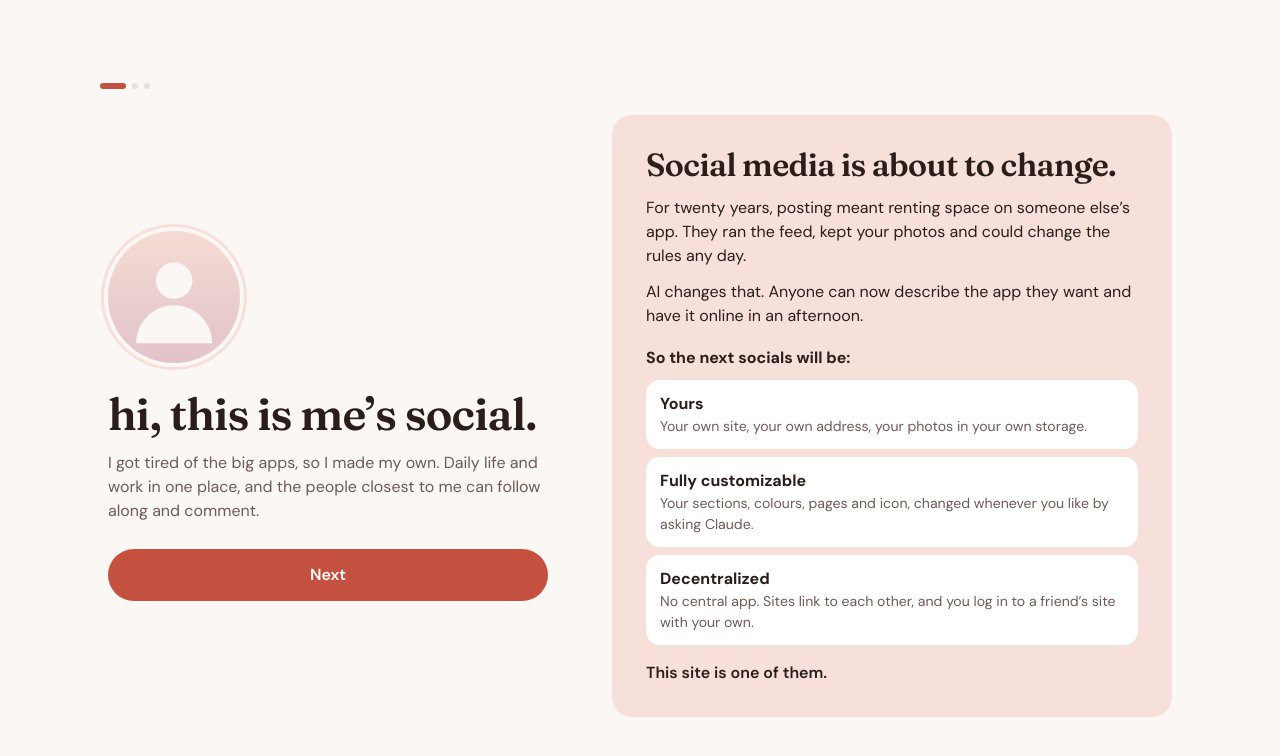
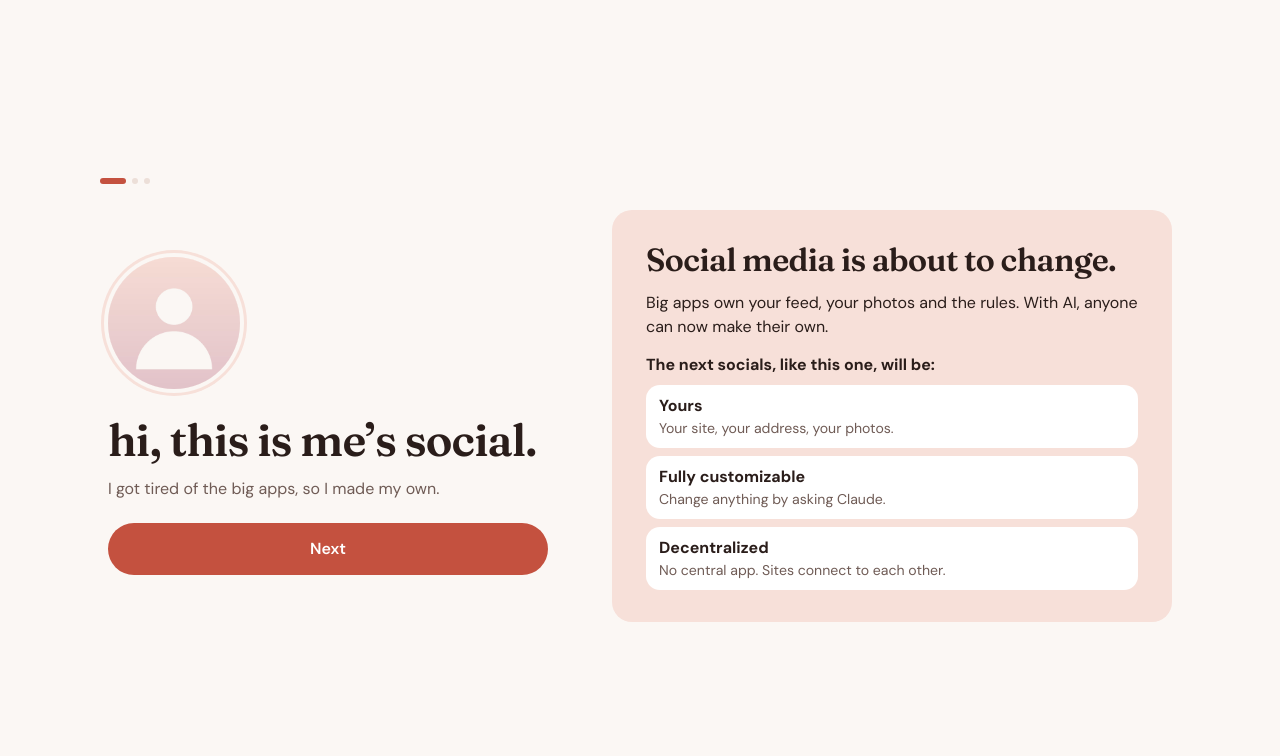
Before and after one commit to evydeveloper-rgb/make-my-own-social, a plain HTML site: page index.html in a window 1280 px wide. Drawn offline with Linux system fonts and the light colour scheme; no server answers.

Commit message:
Shorter first page; keep Next clear of the text
Co-Authored-By: Claude Opus 5.5 <noreply@anthropic.com>

```diff
--- a/config.js
+++ b/config.js
@@ -6,7 +6,7 @@
   ownerPhoto: 'selfies/me-1.jpg',
   bio: 'One line about you.',
   // First screen of the intro, under "hi, this is <handle>'s social."
-  intro: 'I got tired of the big apps, so I made my own. Daily life and work in one place, and the people closest to me can follow along and comment.',
+  intro: 'I got tired of the big apps, so I made my own.',
   // Text on the coloured home-screen icon choices ('' = a plain dot).
   iconText: '',
 
--- a/index.html
+++ b/index.html
@@ -34,17 +34,15 @@
           </div>
           <section class="future">
             <h2 class="display-sm">Social media is about to change.</h2>
-            <p>For twenty years, posting meant renting space on someone else’s app. They ran the feed, kept your photos and could change the rules any day.</p>
-            <p>AI changes that. Anyone can now describe the app they want and have it online in an afternoon.</p>
-            <p class="future-lead">So the next socials will be:</p>
+            <p>Big apps own your feed, your photos and the rules. With AI, anyone can now make their own.</p>
+            <p class="future-lead">The next socials, like this one, will be:</p>
             <ul class="future-list">
-              <li><strong>Yours</strong><span>Your own site, your own address, your photos in your own storage.</span></li>
-              <li><strong>Fully customizable</strong><span>Your sections, colours, pages and icon, changed whenever you like by asking Claude.</span></li>
-              <li><strong>Decentralized</strong><span>No central app. Sites link to each other, and you log in to a friend’s site with your own.</span></li>
+              <li><strong>Yours</strong><span>Your site, your address, your photos.</span></li>
+              <li><strong>Fully customizable</strong><span>Change anything by asking Claude.</span></li>
+              <li><strong>Decentralized</strong><span>No central app. Sites connect to each other.</span></li>
             </ul>
-            <p class="future-end">This site is one of them.</p>
           </section>
-          <button class="btn-primary hello-next" id="hello-next" data-next type="button">Next</button>
+          <div class="hello-go"><button class="btn-primary hello-next" id="hello-next" data-next type="button">Next</button></div>
         </div>
 
         <!-- 2 · home screen (same layout as Sudo 1.0.64) -->
--- a/styles.css
+++ b/styles.css
@@ -302,17 +302,18 @@ a.feed-card { display: block; color: inherit; text-decoration: none; }
 
 /* ---------- make your own ---------- */
 .own-hero { padding: 22px 18px 6px; }
-.hello-main .lede { margin-bottom: 18px; }
-.hello-next { position: sticky; bottom: calc(12px + var(--safe-bottom)); z-index: 2; box-shadow: 0 8px 24px rgba(42, 29, 26, .22); }
+.hello-main .lede { margin-bottom: 14px; }
+/* Next sits on its own solid strip, so text scrolls behind it instead of under the words */
+.hello-go { position: sticky; bottom: calc(-28px - var(--safe-bottom)); z-index: 2; margin: 14px -22px calc(-28px - var(--safe-bottom)); padding: 10px 22px calc(14px + var(--safe-bottom)); background: var(--bg); border-top: 1px solid var(--line); }
+.hello-next { margin-top: 0; }
 .future { padding: 20px 18px; border-radius: 20px; background: var(--accent-soft); }
 .future h2 { margin-bottom: 12px; }
-.future p { margin: 0 0 12px; }
-.future .future-lead { margin: 18px 0 10px; font-weight: 700; }
+.future p { margin: 0; }
+.future .future-lead { margin: 14px 0 8px; font-weight: 700; }
 .future-list { list-style: none; margin: 0; padding: 0; display: grid; gap: 8px; }
-.future-list li { padding: 12px 14px; border-radius: 14px; background: var(--surface); }
+.future-list li { padding: 9px 13px; border-radius: 14px; background: var(--surface); }
 .future-list strong, .future-list span { display: block; }
 .future-list span { font-size: .88rem; color: var(--ink-2); }
-.future .future-end { margin: 16px 0 0; font-weight: 600; }
 .file-card { display: flex; gap: 14px; align-items: center; }
 .file-icon { width: 48px; height: 56px; border-radius: 10px; background: var(--accent-soft); color: var(--accent); display: grid; place-items: center; font-weight: 700; }
 .file-meta strong { display: block; font-size: .9rem; word-break: break-all; }
@@ -461,7 +462,7 @@ a.btn-ghost { text-align: center; text-decoration: none; }
   .ob-step:not([data-step="0"]) { width: 100%; max-width: 420px; margin: 0 auto; }
   .ob-step[data-step="0"]:not([hidden]) { display: grid; grid-template-columns: minmax(0, 440px) minmax(0, 560px); grid-template-rows: auto auto; grid-template-areas: "hello idea" "go idea"; column-gap: 64px; justify-content: center; align-content: center; }
   .hello-main { grid-area: hello; align-self: end; }
-  .hello-next { grid-area: go; align-self: start; margin-top: 8px; position: static; box-shadow: none; }
+  .hello-go { grid-area: go; align-self: start; position: static; margin: 8px 0 0; padding: 0; background: none; border: 0; }
   .ob-step[data-step="0"] .future { grid-area: idea; padding: 32px 34px; }
   .future h2 { font-size: 2rem; }
   .hello-photo { width: 132px; height: 132px; margin-bottom: 26px; }
--- a/sw.js
+++ b/sw.js
@@ -1,6 +1,6 @@
 // Network first, cache as a fallback, so the home-screen app still opens offline
 // but never gets stuck on an old version.
-const CACHE = 'my-social-v12';
+const CACHE = 'my-social-v13';
 const SHELL = ['./', 'index.html', 'styles.css', 'app.js', 'config.js', 'manifest.webmanifest', 'icons/icon-192.png'];
 
 self.addEventListener('install', (e) => {
```
